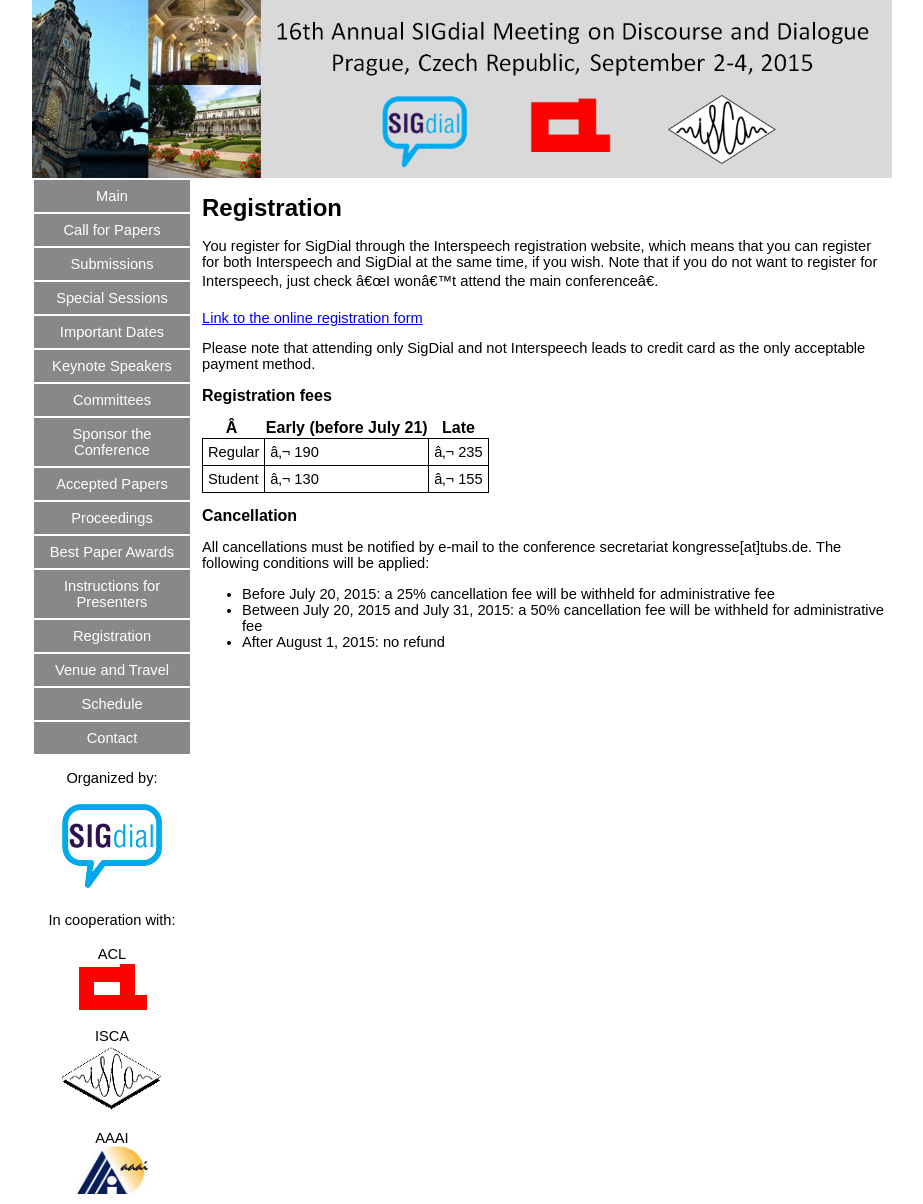
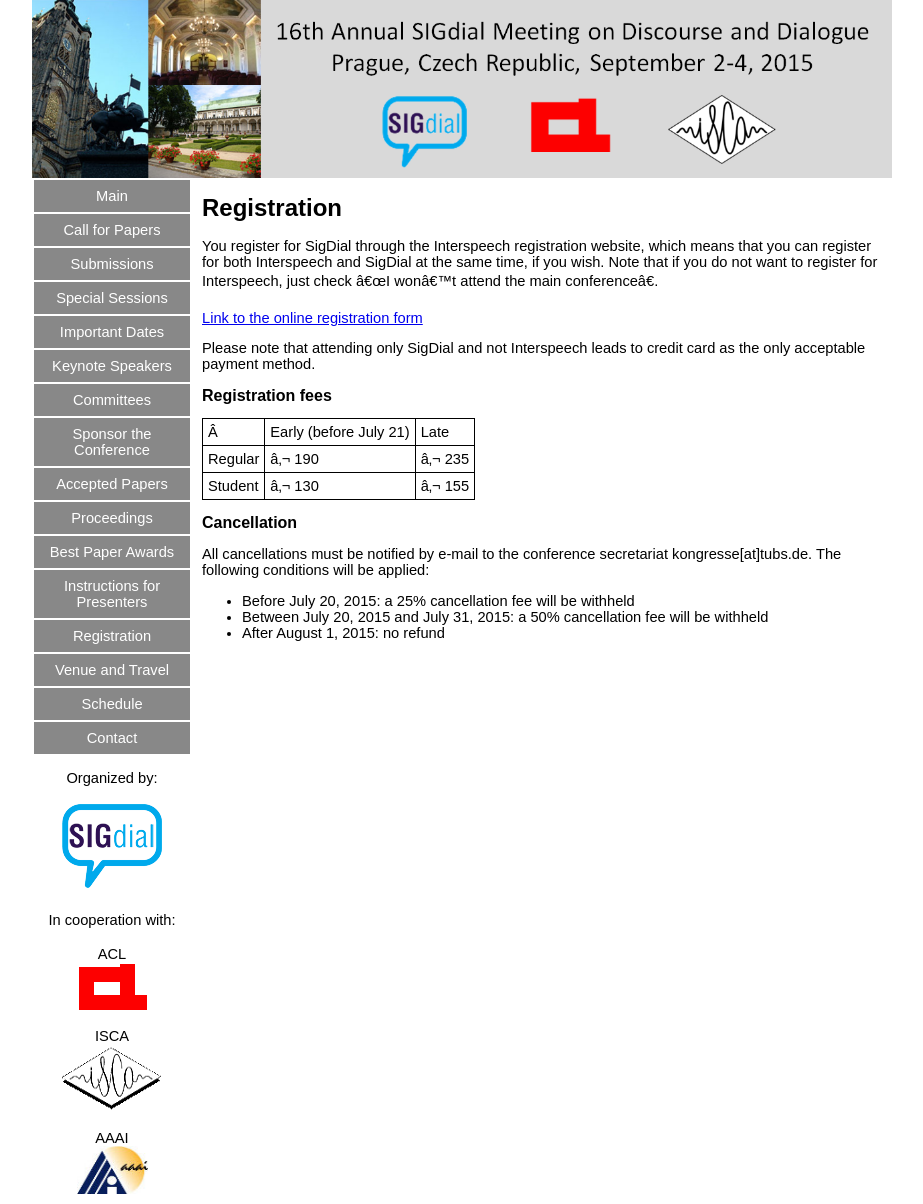
Before and after one commit to sigdial/sigdial2015, a Jekyll site: the page built from registration.md, in a window 1280 px wide. Shown: the whole page, without its empty margins (178-1101 px from the left). Built offline with Jekyll 4.4.1, drawn with Linux system fonts in a browser that asks for light colours.

Commit message:
Registration

```diff
--- a/registration.md
+++ b/registration.md
@@ -12,16 +12,15 @@
 
 ## Registration fees
 
+|---------|-------------------------|-------|
 |         | Early (before July 21)  | Late  |
-|---------|-------------------------|-------|
 | Regular | € 190                   | € 235 |
 | Student | € 130                   | € 155 |
-
 
 ## Cancellation
 
 All cancellations must be notified by e-mail to the conference secretariat kongresse[at]tubs.de. The following conditions will be applied:
 
-* Before July 20, 2015: a 25% cancellation fee will be withheld for administrative fee
-* Between July 20, 2015 and July 31, 2015: a 50% cancellation fee will be withheld for administrative fee
+* Before July 20, 2015: a 25% cancellation fee will be withheld
+* Between July 20, 2015 and July 31, 2015: a 50% cancellation fee will be withheld
 * After August 1, 2015: no refund
```
